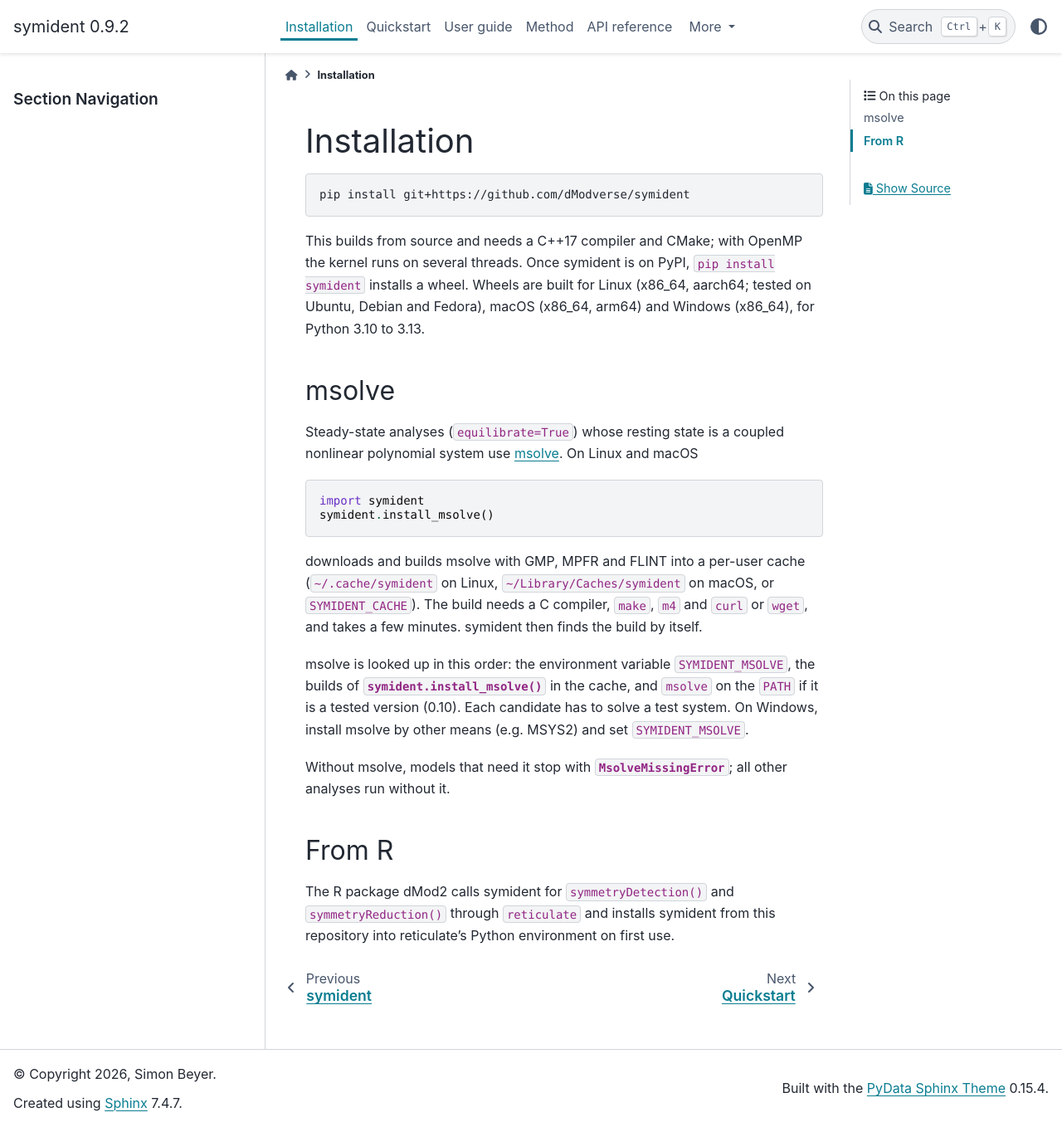
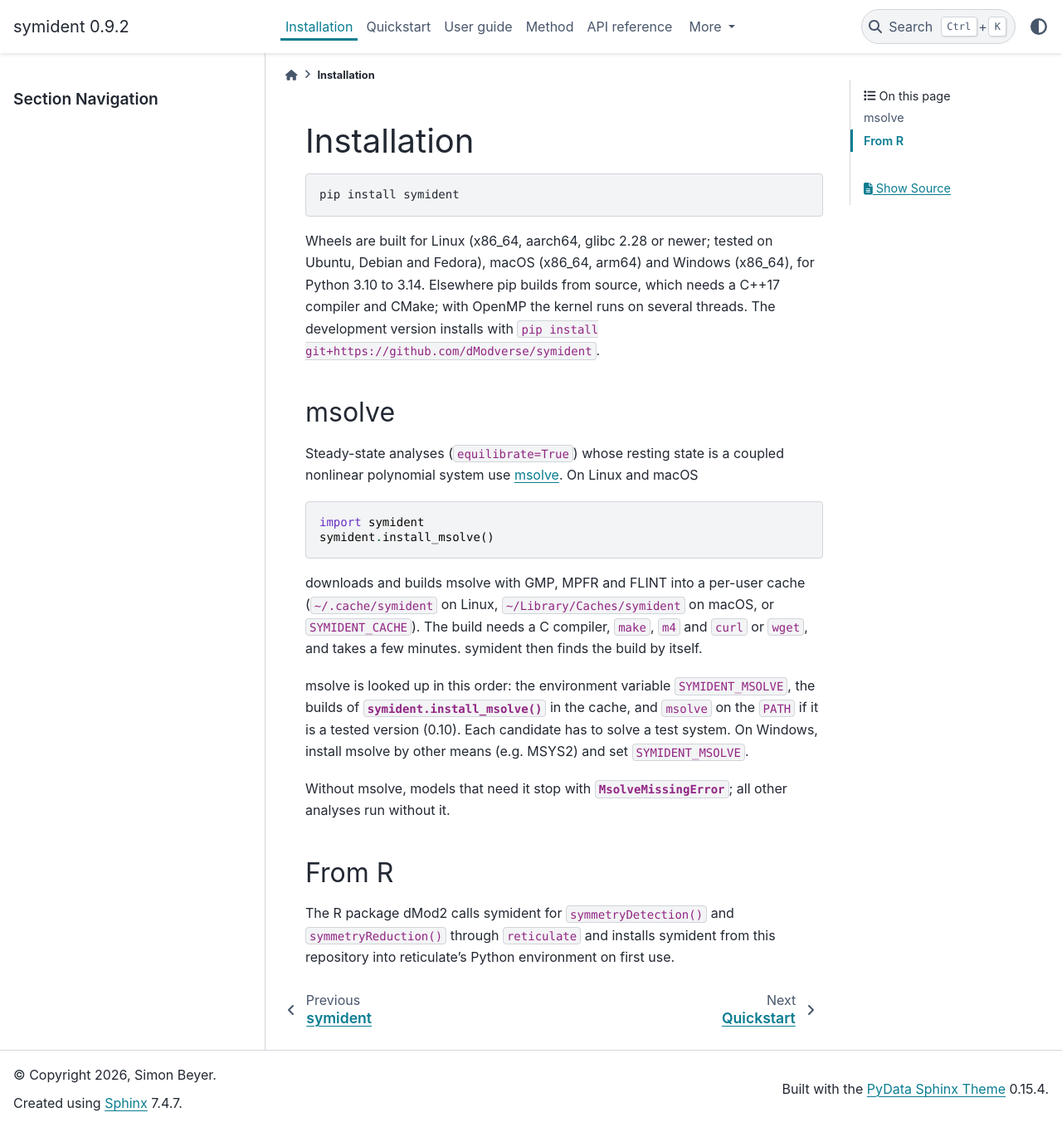
Before and after one commit to dModverse/symident, a Sphinx documentation site: the page built from docs/install.rst, in a window 1280 px wide and 1358 px high. Shown: the whole window at 83% size. Built offline with Sphinx 7.4.7 and the PyData theme 0.15.4, drawn with Linux system fonts in a browser that asks for light colours.

Commit message:
docs: install from PyPI with pip install symident; wheels for Python 3.10 to 3.14
Co-Authored-By: Claude Opus 5.5 <noreply@anthropic.com>

```diff
--- a/docs/install.rst
+++ b/docs/install.rst
@@ -3,12 +3,13 @@ Installation
 
 .. code-block:: sh
 
-   pip install git+https://github.com/dModverse/symident
+   pip install symident
 
-This builds from source and needs a C++17 compiler and CMake; with OpenMP the kernel runs
-on several threads. Once symident is on PyPI, ``pip install symident`` installs a wheel.
-Wheels are built for Linux (x86_64, aarch64; tested on Ubuntu, Debian and Fedora), macOS
-(x86_64, arm64) and Windows (x86_64), for Python 3.10 to 3.13.
+Wheels are built for Linux (x86_64, aarch64, glibc 2.28 or newer; tested on Ubuntu, Debian
+and Fedora), macOS (x86_64, arm64) and Windows (x86_64), for Python 3.10 to 3.14. Elsewhere
+pip builds from source, which needs a C++17 compiler and CMake; with OpenMP the kernel runs
+on several threads. The development version installs with
+``pip install git+https://github.com/dModverse/symident``.
 
 msolve
 ------
```
Also changed, not shown: README.md (+6 -5 lines).
